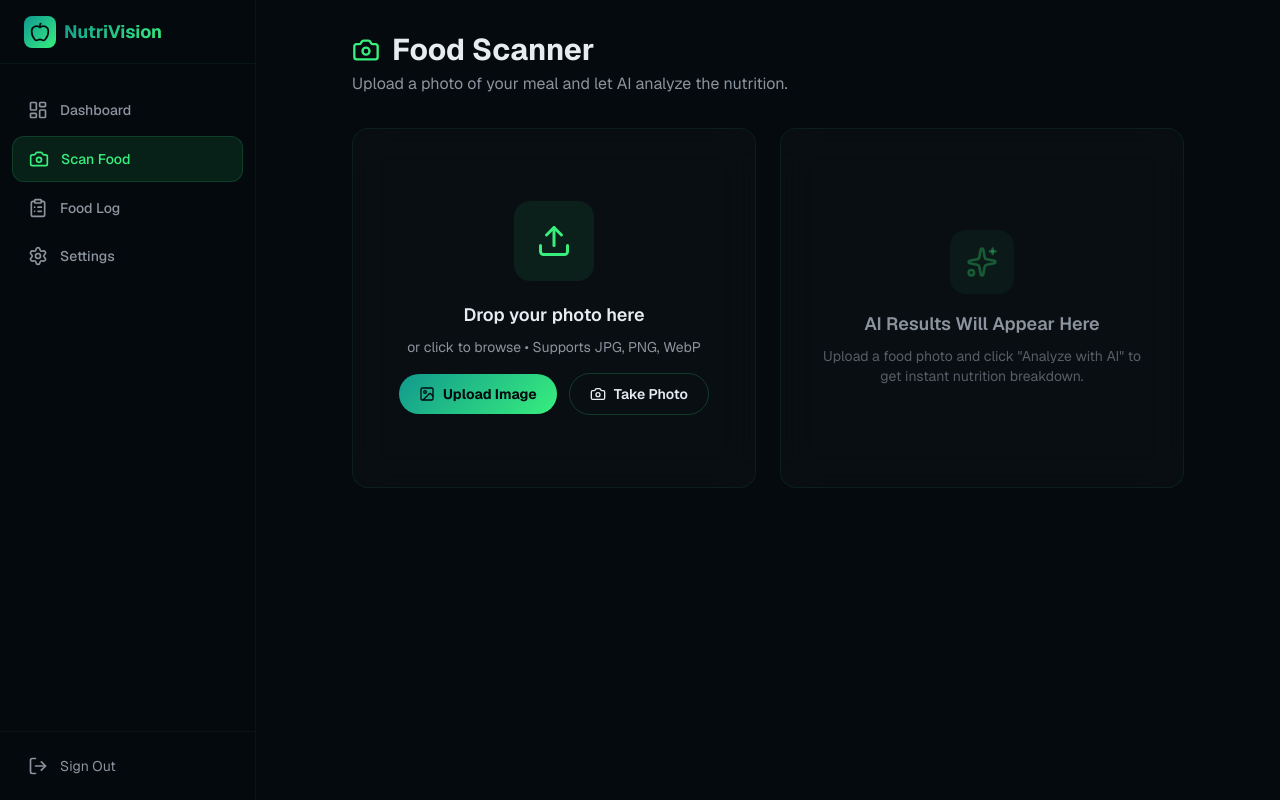
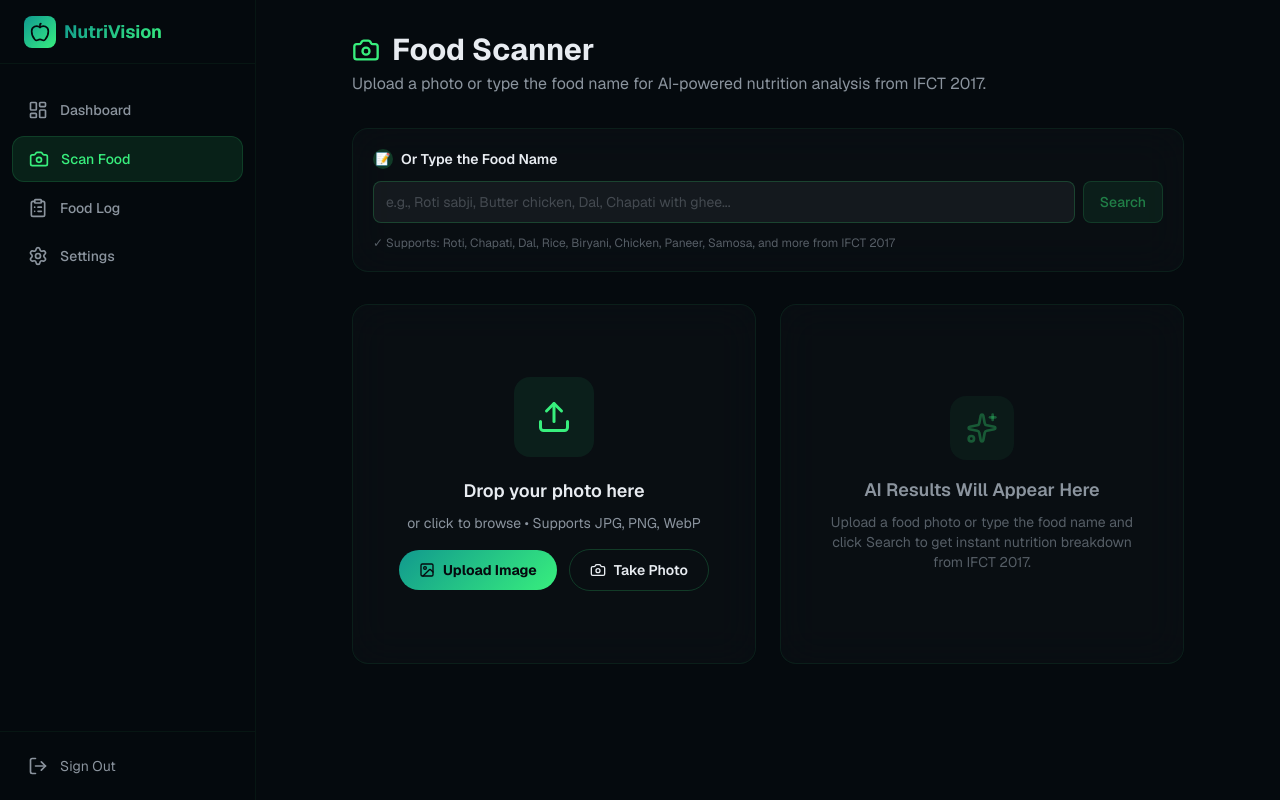
Before and after one commit to Uzaif9761/Nutrivision-AI, a Next.js app: page /scan in a window 1280 px wide. Built offline with nearby package versions, Linux system fonts and the light colour scheme.

Commit message:
✨ Add manual food input to scan page & improve roti sabji recognition UI

```diff
--- a/src/app/scan/page.tsx
+++ b/src/app/scan/page.tsx
@@ -22,6 +22,8 @@ interface ScanResult {
   fat_g: number;
   fiber_g: number;
   description: string;
+  suggestion?: string;
+  manual_input?: boolean;
 }
 
 export default function ScanPage() {
@@ -32,6 +34,7 @@ export default function ScanPage() {
   const [logged, setLogged] = useState(false);
   const [mealType, setMealType] = useState<string>("lunch");
   const [dragOver, setDragOver] = useState(false);
+  const [manualFoodInput, setManualFoodInput] = useState<string>("");
   const fileInputRef = useRef<HTMLInputElement>(null);
 
   const handleFile = useCallback((file: File) => {
@@ -56,44 +59,49 @@ export default function ScanPage() {
     [handleFile]
   );
 
-  const handleScan = async () => {
-    if (!image) return;
+  const handleScan = async (manualName?: string) => {
+    if (!image && !manualName) return;
     setScanning(true);
     setResult(null);
 
     try {
+      const payload: any = {};
+      if (image) payload.image_base64 = image;
+      if (manualName) payload.manual_food_name = manualName;
+
       const res = await fetch("/api/recognize", {
         method: "POST",
         headers: { "Content-Type": "application/json" },
-        body: JSON.stringify({ image_base64: image }),
+        body: JSON.stringify(payload),
       });
       const data = await res.json();
       if (data.success) {
         setResult(data.data);
       } else {
-        // Demo fallback
+        // Show error with suggestion
         setResult({
-          food_name: "Grilled Chicken Bowl",
-          confidence: 0.92,
-          calories: 480,
-          protein_g: 38,
-          carbs_g: 42,
-          fat_g: 16,
-          fiber_g: 6,
-          description: "A healthy grain bowl with grilled chicken, vegetables, and quinoa.",
+          food_name: manualName || "Unknown",
+          confidence: 0,
+          calories: 0,
+          protein_g: 0,
+          carbs_g: 0,
+          fat_g: 0,
+          fiber_g: 0,
+          description: data.data?.description || data.error || "Could not identify this food. Try typing the food name instead.",
+          suggestion: data.data?.suggestion,
         });
       }
-    } catch {
-      // Demo fallback result
+    } catch (error) {
       setResult({
-        food_name: "Grilled Chicken Bowl",
-        confidence: 0.92,
-        calories: 480,
-        protein_g: 38,
-        carbs_g: 42,
-        fat_g: 16,
-        fiber_g: 6,
-        description: "A healthy grain bowl with grilled chicken, vegetables, and quinoa.",
+        food_name: manualName || "Error",
+        confidence: 0,
+        calories: 0,
+        protein_g: 0,
+        carbs_g: 0,
+        fat_g: 0,
+        fiber_g: 0,
+        description: "Recognition failed. Try entering the food name manually (e.g., Roti sabji, Butter chicken).",
+        suggestion: "Popular foods: Roti, Chapati, Dal, Rice, Biryani, Chicken, Paneer, Samosa",
       });
     } finally {
       setScanning(false);
@@ -137,6 +145,7 @@ export default function ScanPage() {
     setImage(null);
     setResult(null);
     setLogged(false);
+    setManualFoodInput("");
   };
 
   return (
@@ -148,12 +157,53 @@ export default function ScanPage() {
           Food Scanner
         </h1>
         <p className="text-[var(--muted)] mt-1">
-          Upload a photo of your meal and let AI analyze the nutrition.
+          Upload a photo or type the food name for AI-powered nutrition analysis from IFCT 2017.
+        </p>
+      </div>
+
+      {/* Manual Input Section */}
+      <div className="glass-card p-5 space-y-3 border border-[rgba(56,239,125,0.1)] bg-[rgba(56,239,125,0.02)]">
+        <div className="flex items-center gap-2">
+          <div className="w-5 h-5 rounded-full bg-[rgba(56,239,125,0.2)] flex items-center justify-center">
+            <span className="text-xs text-[var(--accent)] font-bold">📝</span>
+          </div>
+          <h3 className="font-semibold text-sm">Or Type the Food Name</h3>
+        </div>
+        <div className="flex gap-2">
+          <input
+            type="text"
+            placeholder="e.g., Roti sabji, Butter chicken, Dal, Chapati with ghee..."
+            value={manualFoodInput}
+            onChange={(e) => setManualFoodInput(e.target.value)}
+            onKeyPress={(e) => {
+              if (e.key === "Enter" && manualFoodInput.trim()) {
+                handleScan(manualFoodInput);
+                setManualFoodInput("");
+              }
+            }}
+            disabled={scanning}
+            className="flex-1 px-3 py-2.5 text-sm rounded-lg bg-[rgba(255,255,255,0.05)] border border-[rgba(56,239,125,0.2)] text-[var(--text)] placeholder-[rgba(139,148,158,0.4)] focus:outline-none focus:ring-2 focus:ring-[rgba(56,239,125,0.5)] focus:border-transparent transition-all"
+          />
+          <button
+            onClick={() => {
+              if (manualFoodInput.trim()) {
+                handleScan(manualFoodInput);
+                setManualFoodInput("");
+              }
+            }}
+            disabled={scanning || !manualFoodInput.trim()}
+            className="px-4 py-2.5 bg-[rgba(56,239,125,0.15)] text-[var(--accent)] rounded-lg font-medium text-sm border border-[rgba(56,239,125,0.3)] hover:bg-[rgba(56,239,125,0.25)] disabled:opacity-50 disabled:cursor-not-allowed transition-all"
+          >
+            {scanning ? <Loader2 className="w-4 h-4 animate-spin" /> : "Search"}
+          </button>
+        </div>
+        <p className="text-xs text-[rgba(139,148,158,0.6)]">
+          ✓ Supports: Roti, Chapati, Dal, Rice, Biryani, Chicken, Paneer, Samosa, and more from IFCT 2017
         </p>
       </div>
 
       <div className="grid grid-cols-1 lg:grid-cols-2 gap-6">
-        {/* ═══ Upload Zone ═══ */}
+        {/* Upload Zone */}
         <div>
           {!image ? (
             <div
@@ -235,7 +285,7 @@ export default function ScanPage() {
                 </div>
 
                 {!result && !scanning && (
-                  <button onClick={handleScan} className="btn-primary w-full justify-center">
+                  <button onClick={() => handleScan()} className="btn-primary w-full justify-center">
                     <Sparkles className="w-4 h-4" /> Analyze with AI
                   </button>
                 )}
@@ -251,7 +301,7 @@ export default function ScanPage() {
           )}
         </div>
 
-        {/* ═══ Results ═══ */}
+        {/* Results */}
         <div>
           {result ? (
             <div className="glass-card p-6 space-y-5 fade-in-up">
@@ -262,12 +312,21 @@ export default function ScanPage() {
                   <h2 className="text-xl font-bold">{result.food_name}</h2>
                 </div>
                 <p className="text-sm text-[var(--muted)]">{result.description}</p>
+                {result.confidence > 0 && (
                   <div className="mt-2 inline-flex items-center gap-1.5 px-2.5 py-1 rounded-full bg-[rgba(56,239,125,0.08)] text-xs">
                     <span className="w-1.5 h-1.5 rounded-full bg-[var(--accent)]" />
-                  {Math.round(result.confidence * 100)}% confidence
+                    {Math.round(result.confidence * 100)}% confidence {result.manual_input && "(manual input)"}
                   </div>
+                )}
+                {result.suggestion && (
+                  <div className="mt-3 p-2 rounded-lg bg-[rgba(248,113,113,0.08)] border border-[rgba(248,113,113,0.2)] text-xs text-[rgba(248,113,113,0.8)]">
+                    💡 {result.suggestion}
+                  </div>
+                )}
               </div>
 
+              {result.confidence > 0 && (
+                <>
                   {/* Calorie highlight */}
                   <div className="glass-card p-4 text-center">
                     <p className="text-3xl font-extrabold gradient-text">{result.calories}</p>
@@ -290,9 +349,11 @@ export default function ScanPage() {
                       </div>
                     ))}
                   </div>
+                </>
+              )}
 
               {/* Log Button */}
-              {!logged ? (
+              {result.confidence > 0 && !logged ? (
                 <button
                   onClick={handleLog}
                   disabled={logging}
@@ -306,7 +367,7 @@ export default function ScanPage() {
                     </>
                   )}
                 </button>
-              ) : (
+              ) : result.confidence > 0 && logged ? (
                 <div className="space-y-3">
                   <div className="flex items-center justify-center gap-2 py-3 rounded-xl bg-[rgba(56,239,125,0.08)] text-[var(--accent)] text-sm font-medium">
                     <Check className="w-4 h-4" /> Meal Logged Successfully!
@@ -320,7 +381,7 @@ export default function ScanPage() {
                     </Link>
                   </div>
                 </div>
-              )}
+              ) : null}
             </div>
           ) : (
             <div className="glass-card p-8 min-h-[360px] flex flex-col items-center justify-center text-center">
@@ -331,8 +392,7 @@ export default function ScanPage() {
                 AI Results Will Appear Here
               </h3>
               <p className="text-sm text-[rgba(139,148,158,0.6)] max-w-xs">
-                Upload a food photo and click &quot;Analyze with AI&quot; to get instant
-                nutrition breakdown.
+                Upload a food photo or type the food name and click Search to get instant nutrition breakdown from IFCT 2017.
               </p>
             </div>
           )}
```
Lines whose indentation alone changed are shown as unchanged.
